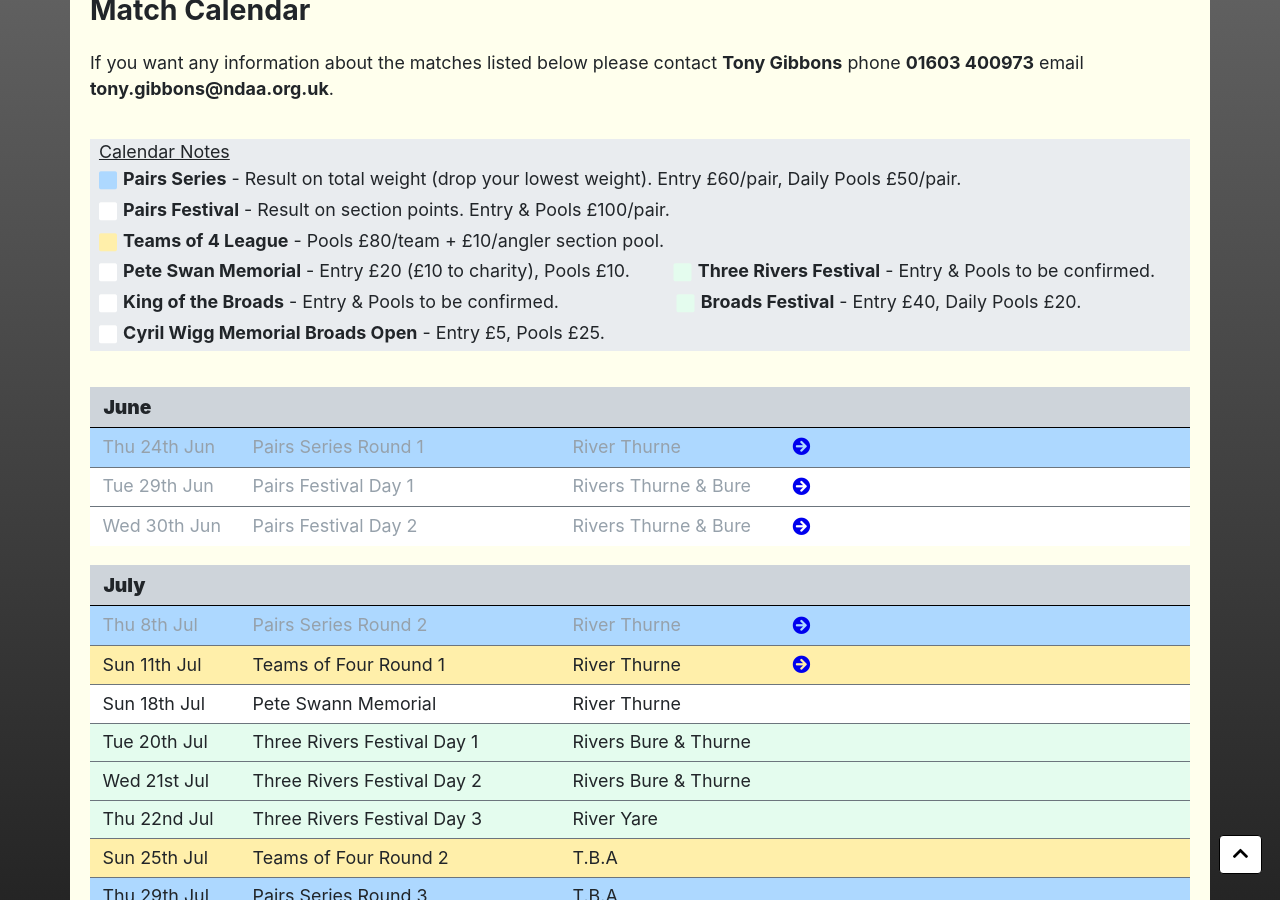
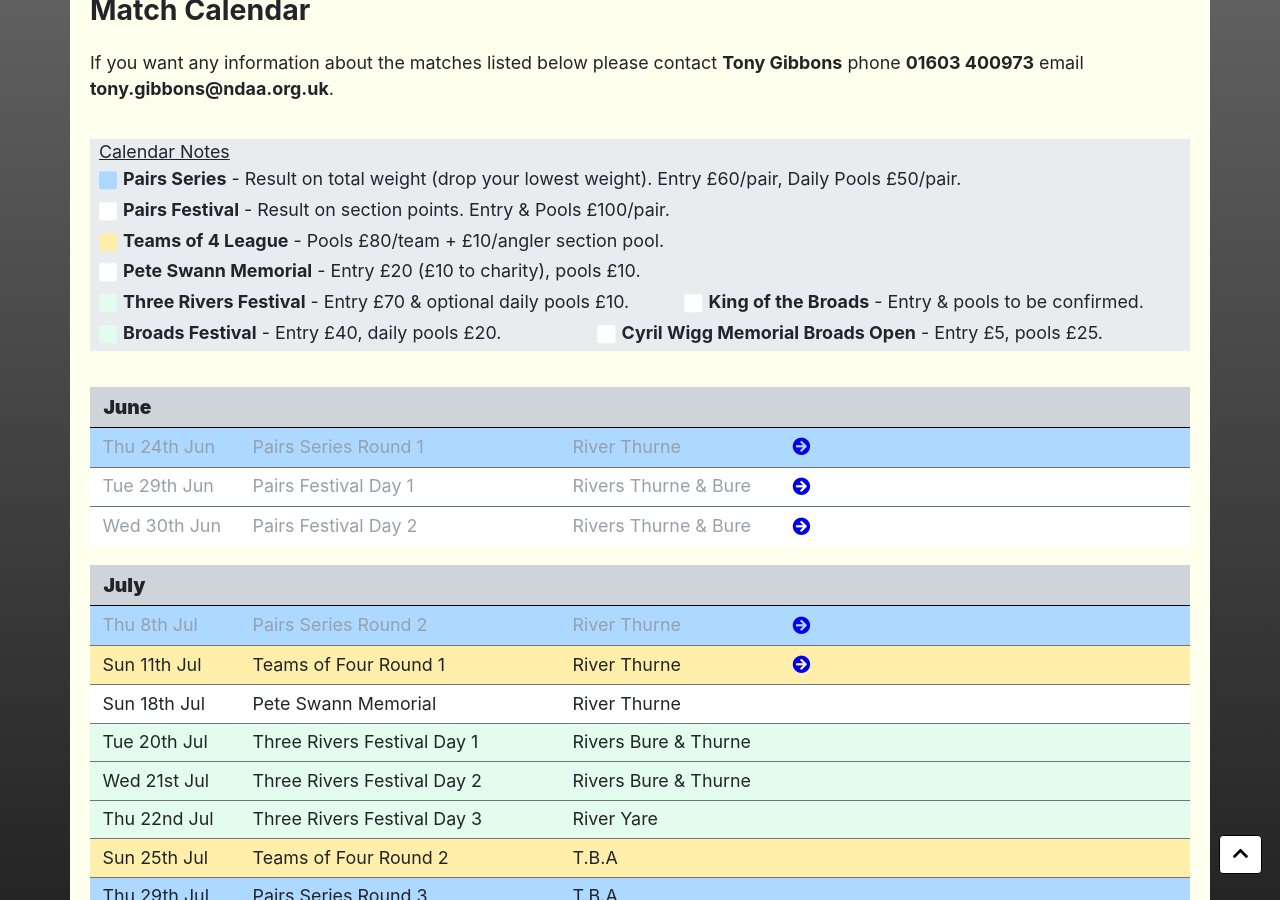
Before and after one commit to ndaa-developer/ndaa-release-two, a Jekyll site: the page built from matches.html, in a window 1280 px wide and 900 px high, scrolled down 873 px. Built offline with Jekyll 4.4.1, drawn with Linux system fonts in a browser that asks for light colours.

Commit message:
correct PS spelling

```diff
--- a/_data/match-info.yml
+++ b/_data/match-info.yml
@@ -26,20 +26,20 @@ options:
   - option-grp: 4
     option-grp-icon: fa-square
     option-name: Pete Swann Memorial
-    option-desc: <strong>Pete Swan Memorial</strong> - Entry £20 (£10 to charity), Pools £10.
+    option-desc: <strong>Pete Swann Memorial</strong> - Entry £20 (£10 to charity), pools £10.
   - option-grp: 5
     option-grp-icon: fa-square
     option-name: Three Rivers Festival
-    option-desc: <strong>Three Rivers Festival</strong> - Entry & Pools to be confirmed.
+    option-desc: <strong>Three Rivers Festival</strong> - Entry £70 & optional daily pools £10.
   - option-grp: 6
     option-grp-icon: fa-square
     option-name: King of the Broads
-    option-desc: <strong>King of the Broads</strong> - Entry & Pools to be confirmed.
+    option-desc: <strong>King of the Broads</strong> - Entry & pools to be confirmed.
   - option-grp: 7
     option-grp-icon: fa-square
     option-name: Broads Festival
-    option-desc: <strong>Broads Festival</strong> - Entry £40, Daily Pools £20.
+    option-desc: <strong>Broads Festival</strong> - Entry £40, daily pools £20.
   - option-grp: 8
     option-grp-icon: fa-square
     option-name: Cyril Wigg Memorial Broads Open
-    option-desc: <strong>Cyril Wigg Memorial Broads Open</strong> - Entry £5, Pools £25.
+    option-desc: <strong>Cyril Wigg Memorial Broads Open</strong> - Entry £5, pools £25.
```
